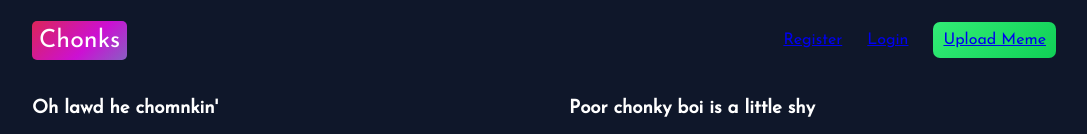
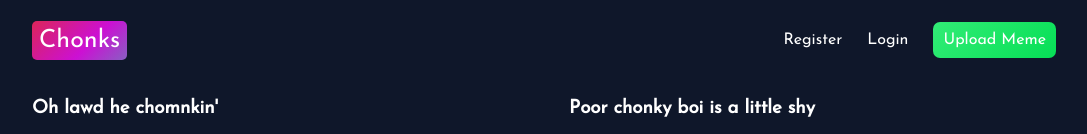
Before and after one commit to BramMathijssen/meme-app, a React (Create React App) app: page /memes in a window 1280 px wide. Shown: the top 134 px of the page, without its empty margins (96-1183 px from the left). Built offline with nearby package versions, Linux system fonts and the light colour scheme.

Commit message:
last child styling to header

```diff
--- a/src/components/layout/Header.scss
+++ b/src/components/layout/Header.scss
@@ -24,13 +24,18 @@
     align-items: center;
   }
 
-  &__navigation ul li:last-child {
+  &__ul li a{
+    text-decoration: none;
+    color: white;
+  }
+
+  &__ul li:last-child a{
     color: white;
     padding: 10px;
     background: linear-gradient(
       135deg,
       rgba(50, 236, 118, 1) 0%,
-      rgba(16, 208, 86, 1) 100%
+      rgb(6, 223, 86) 100%
     );
     border-radius: 7px;
   }
--- a/src/components/layout/Header.tsx
+++ b/src/components/layout/Header.tsx
@@ -7,8 +7,8 @@ const Header: React.FC = () => {
     <header className="header">
       <div className="header__logo">Chonks</div>
       <nav className="header__navigation">
-        <ul>
-          <li>
+        <ul className="header__ul">
+          <li className="header__li">
             <NavLink to="/register">Register</NavLink>
           </li>
           <li>
```
